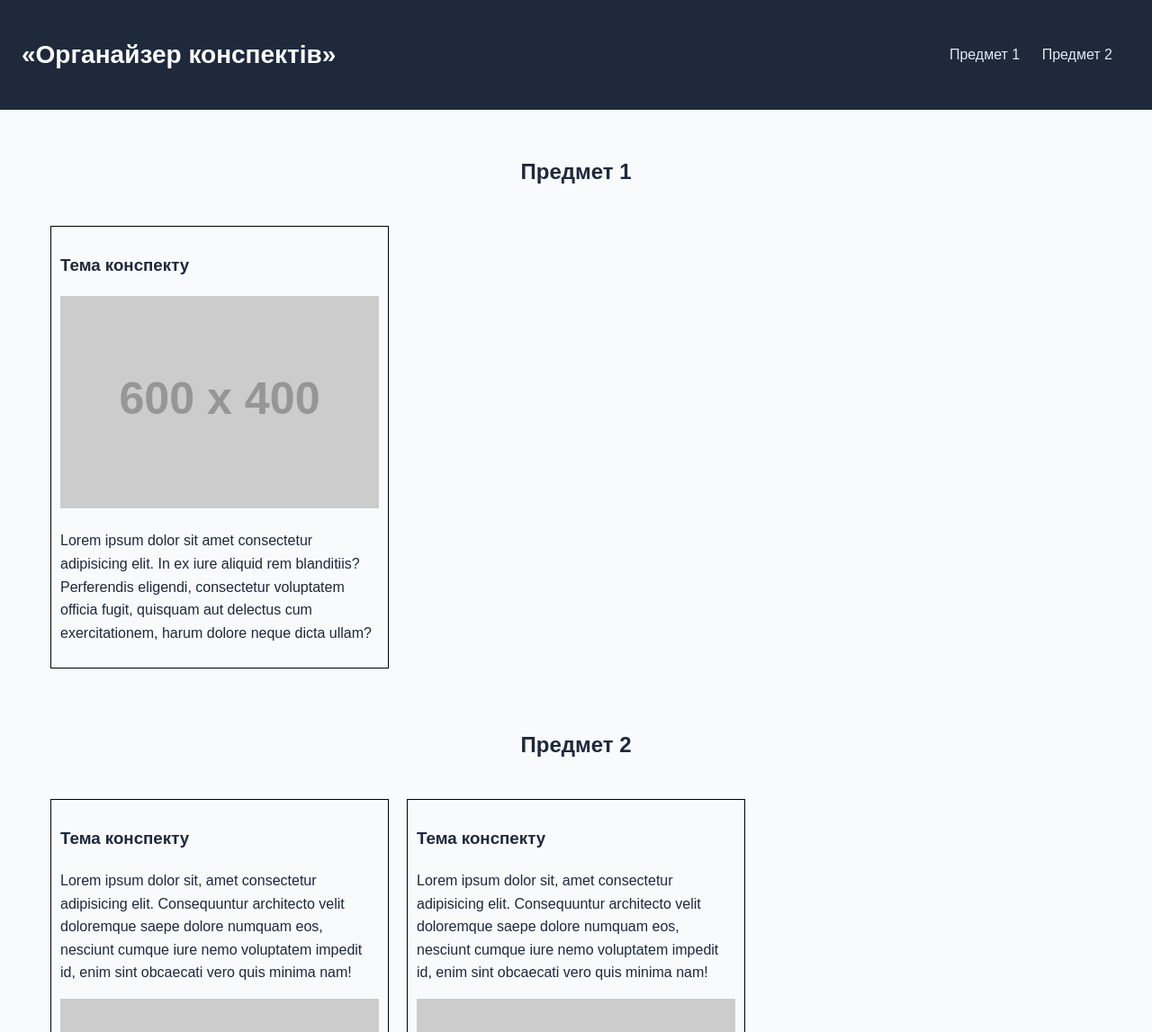
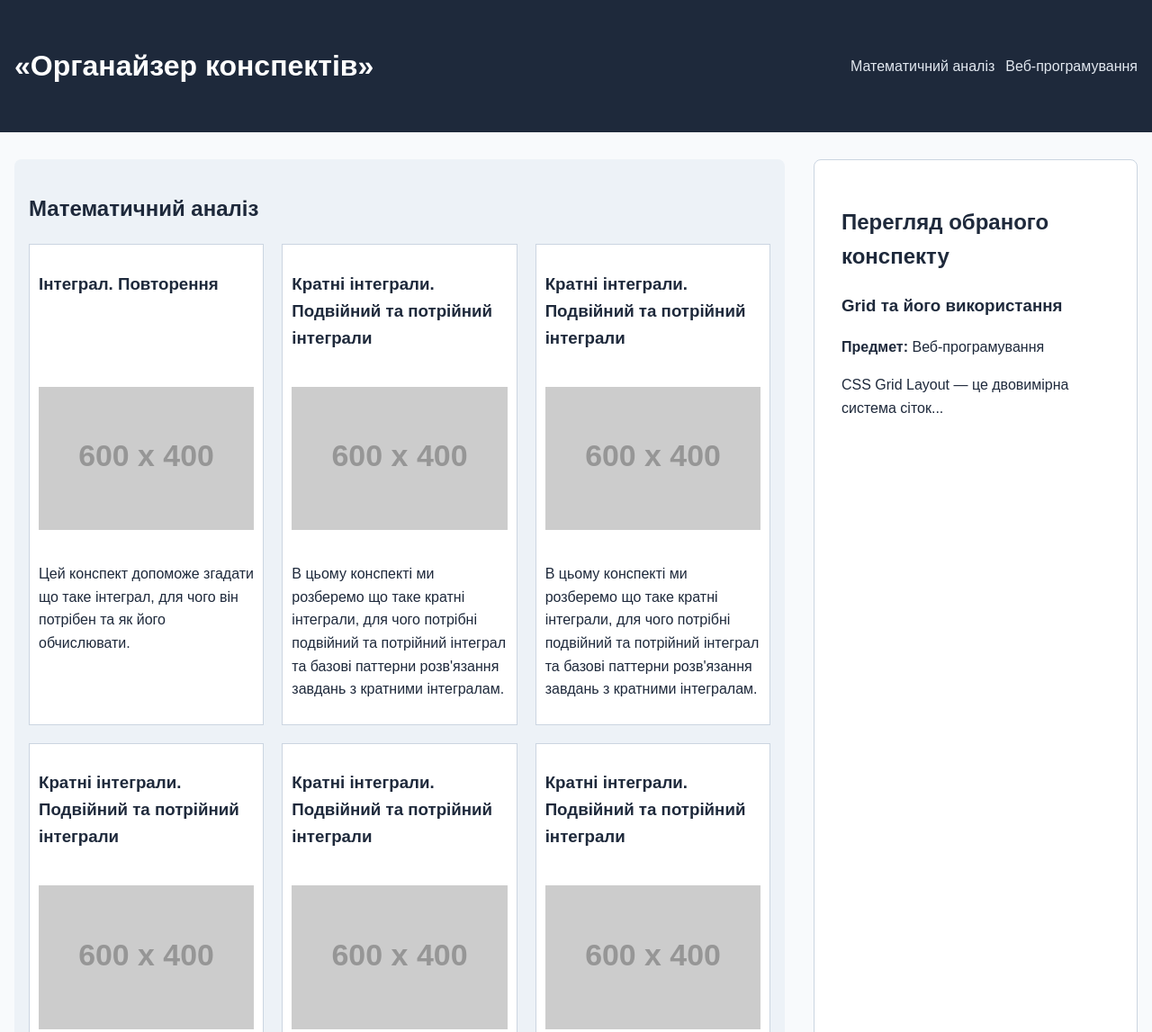
Before and after one commit to Illya-1/study-notes-organizer, a plain HTML site: page index.html in a window 1280 px wide. Shown: the top 1147 px of the page at 90% size. Drawn offline with Linux system fonts and the light colour scheme; placeholder pictures from the web are drawn by us.

Commit message:
Implement responsive grid and flexbox layout

```diff
--- a/css/style.css
+++ b/css/style.css
@@ -1,5 +1,10 @@
 *, *::before, *::after{
     box-sizing: border-box;
+}
+
+img {
+    max-width: 100%;
+    height: auto;
 }
 
 body{
@@ -11,91 +16,119 @@
     background-color: #F8FAFC;
 }
 
+.container{
+    max-width: 1600px;
+    margin: 0 auto;
+    padding: 0 16px;
+}
+
+
 header{
     background-color: #1E293B;
     color:#FFFFFF;
-    padding: 20px 24px;
 
-    display:flex;
+    padding: 24px 0;
+    @media (min-width: 600px){padding: 48px 0;}
+}
+
+.header-container{
+    display: flex;
+    flex-direction: column;
     align-items: center;
+    gap: 16px;
+    @media (min-width: 1024px) {
+        flex-direction: row;
         justify-content: space-between;
+    }
 
-    flex-wrap: wrap;
-    flex-direction: row;
-
-    gap: 10px 20px;
+    text-align: center;
 }
 
 header h1{
     font-size: 1.75rem;
+    @media (min-width: 1024px) {font-size: 2rem;}
+
     font-weight: 600;
+    margin: 0;
+    flex-shrink: 0;
+}
+
+header nav{
+    display: flex;
+    justify-content: center;
+    align-items: center;
+    flex-wrap: wrap;
+    gap: 12px;
+    text-align: center;
 }
 
 header nav a{
     color: #E2E8F0;
     text-decoration: none;
-    margin-right: 20px;
+    display: inline-block;
 }
 
 header nav a:hover{
     color: #FFFFFF;
 }
 
-main{
-    max-width: 1200px;
-    width: fit-content;
-    width: 100%;
-    margin: 30px auto;
-    padding: 0px 16px;
-    display: flex;
-    flex-direction: column;
-    align-items: center;
+
+.content-wrapper{
+    margin-top: 30px;
+    margin-bottom: 40px;
+
+    @media (min-width: 1024px){
+        display: grid;
+        grid-template-columns: 1fr 360px;
+        gap: 32px;
+    }
 }
 
 
-
-.cards-container{
-    display: grid;
-    grid-template-columns: 1fr;
-    gap: 20px;
-    margin-bottom: 30px;
+main{
+    display:flex;
+    flex-direction: column;
+    gap: 36px;
 }
 
-@media(min-width: 600px){
-    .cards-container{
-        grid-template-columns: 1fr 1fr;
-    }
-}
+.subject{
+    /* margin-bottom: 24px; */
+    padding: 16px;
 
-@media(min-width: 1024px){
-    .cards-container{
-        grid-template-columns: 1fr 1fr 1fr;
-    }
-}
-
-.cards-container h2{
-    grid-column: 1 / -1;
-    text-align: center;
+    background-color: #EDF2F7;
+    border-radius: 8px;
 }
 
 
+.cards-container{
+    display:grid;
+    grid-template-columns: 1fr;
+    @media (min-width: 600px) {grid-template-columns: repeat(2, 1fr);}
+    @media (min-width: 1280px) {grid-template-columns: repeat(3, 1fr);}
+
+    grid-auto-rows: auto auto 1fr;
+
+    gap: 20px;
+}
+
 .card{
     padding: 10px;
-    border: 1px solid black;
-    margin-bottom: 16px;
-    max-width: 400px;
-}
 
-.card img {
-  max-width: 100%;
-  height: auto;
+    background-color: #FFFFFF;
+    border: 1px solid #CBD5E1;
+
+    display: grid;
+    grid-row: span 3;
+    grid-template-rows: subgrid;
 }
 
 aside {
     background-color: #FFFFFF;
     border: 1px solid #CBD5E1;
     border-radius: 8px;
+
     margin-top: 32px;
+    @media (min-width: 1024px){margin-top: 0px;}
 
     padding: 30px;
     line-height: 1.6;
--- a/index.html
+++ b/index.html
@@ -8,46 +8,110 @@
 </head>
 <body>
     <header>
+        <div class="container header-container">
             <h1>«Органайзер конспектів»</h1>
             <nav>
-            <a href="#subject-1">Предмет 1</a>
-            <a href="#subject-2">Предмет 2</a>
+                <a href="#calculus">Математичний аналіз</a>
+                <a href="#web-dev">Веб-програмування</a>
             </nav>
+        </div>
     </header>
 
+    <div class="container content-wrapper">
         <main>
-        <section id="subject-1" class="cards-container">
-            <h2>Предмет 1</h2>
+            <section id="calculus" class="subject">
+                <h2>Математичний аналіз</h2>
 
+                <div class="cards-container">
                     <article class="card">
-                    <h3>Тема конспекту</h3>
-                    <img src="https://placehold.co/600x400" alt="notes-info-demonstration-1">
-                    <p>Lorem ipsum dolor sit amet consectetur adipisicing elit. In ex iure aliquid rem blanditiis? Perferendis eligendi, consectetur voluptatem officia fugit, quisquam aut delectus cum exercitationem, harum dolore neque dicta ullam?</p>
-                </article>
-        </section>
-
-        <section id="subject-2" class="cards-container">
-            <h2>Предмет 2</h2>
-            <article class="card">
-                <h3>Тема конспекту</h3>
-                <p>Lorem ipsum dolor sit, amet consectetur adipisicing elit. Consequuntur architecto velit doloremque saepe dolore numquam eos, nesciunt cumque iure nemo voluptatem impedit id, enim sint obcaecati vero quis minima nam!</p>
-                <img src="https://placehold.co/600x400" alt="notes-info-demonstration-2">
-                <p>Lorem ipsum dolor sit amet, consectetur adipisicing elit. At facere itaque dignissimos sint ratione beatae unde, vitae velit, voluptas nihil architecto est excepturi voluptatem eum veniam repellat, aut provident repellendus?</p>
+                        <h3>Інтеграл. Повторення</h3>
+                        <img src="https://placehold.co/600x400" alt="Зображення інтеграла та графіка де застосовується інтеграл">
+                        <p>
+                            Цей конспект допоможе згадати що таке інтеграл, для чого він потрібен та як його обчислювати.
+                        </p>
                     </article>
 
                     <article class="card">
-                <h3>Тема конспекту</h3>
-                <p>Lorem ipsum dolor sit, amet consectetur adipisicing elit. Consequuntur architecto velit doloremque saepe dolore numquam eos, nesciunt cumque iure nemo voluptatem impedit id, enim sint obcaecati vero quis minima nam!</p>
-                <img src="https://placehold.co/600x400" alt="notes-info-demonstration-2">
-                <p>Lorem ipsum dolor sit amet, consectetur adipisicing elit. At facere itaque dignissimos sint ratione beatae unde, vitae velit, voluptas nihil architecto est excepturi voluptatem eum veniam repellat, aut provident repellendus?</p>
+                        <h3>Кратні інтеграли. Подвійний та потрійний інтеграли</h3>
+                        <img src="https://placehold.co/600x400" alt="зображення кратних інтегралів та графіків на яких їх можна застосувати">
+                        <p>
+                            В цьому конспекті ми розберемо що таке кратні інтеграли, для чого потрібні подвійний та потрійний інтеграл та базові паттерни розв'язання завдань з кратними інтегралам.
+                        </p>
                     </article>
+
+                    <article class="card">
+                        <h3>Кратні інтеграли. Подвійний та потрійний інтеграли</h3>
+                        <img src="https://placehold.co/600x400" alt="зображення кратних інтегралів та графіків на яких їх можна застосувати">
+                        <p>
+                            В цьому конспекті ми розберемо що таке кратні інтеграли, для чого потрібні подвійний та потрійний інтеграл та базові паттерни розв'язання завдань з кратними інтегралам.
+                        </p>
+                    </article>
+
+                    <article class="card">
+                        <h3>Кратні інтеграли. Подвійний та потрійний інтеграли</h3>
+                        <img src="https://placehold.co/600x400" alt="зображення кратних інтегралів та графіків на яких їх можна застосувати">
+                        <p>
+                            В цьому конспекті ми розберемо що таке кратні інтеграли, для чого потрібні подвійний та потрійний інтеграл та базові паттерни розв'язання завдань з кратними інтегралам.
+                        </p>
+                    </article>
+
+                    <article class="card">
+                        <h3>Кратні інтеграли. Подвійний та потрійний інтеграли</h3>
+                        <img src="https://placehold.co/600x400" alt="зображення кратних інтегралів та графіків на яких їх можна застосувати">
+                        <p>
+                            В цьому конспекті ми розберемо що таке кратні інтеграли, для чого потрібні подвійний та потрійний інтеграл та базові паттерни розв'язання завдань з кратними інтегралам.
+                        </p>
+                    </article>
+
+                    <article class="card">
+                        <h3>Кратні інтеграли. Подвійний та потрійний інтеграли</h3>
+                        <img src="https://placehold.co/600x400" alt="зображення кратних інтегралів та графіків на яких їх можна застосувати">
+                        <p>
+                            В цьому конспекті ми розберемо що таке кратні інтеграли, для чого потрібні подвійний та потрійний інтеграл та базові паттерни розв'язання завдань з кратними інтегралам.
+                        </p>
+                    </article>
+                </div>
+            </section>
+
+            <section id="web-dev" class="subject">
+                <h2>Веб-програмування</h2>
+
+                <div class="cards-container">
+                    <article class="card">
+                        <h3>Flexbox</h3>
+                        <img src="https://placehold.co/600x400" alt="Зображення flex лейаута">
+                        <p>
+                            В цьому конспекті ми розберемо що таке Flexbox та як його використовувати
+                        </p>
+                    </article>
+
+                    <article class="card">
+                        <h3>Grid та його використання</h3>
+                        <img src="https://placehold.co/600x400" alt="Зображення grid лейаута">
+                        <p>
+                            Цей конспет про технологію Grid, що воно таке та як використовувати
+                        </p>
+                    </article>
+                </div>
             </section>
         </main>
 
-    <aside>Перегляд обраного конспекту (плейсхолдер)</aside>
+        <aside>
+            <h2>Перегляд обраного конспекту</h2>
+            <article>
+                <h3>Grid та його використання</h3>
+                <p><strong>Предмет:</strong> Веб-програмування</p>
+                <p>CSS Grid Layout — це двовимірна система сіток...</p>
+            </article>
+        </aside>
+    </div>
+
+
 
     <footer>
-        <p>Авторство: Lorem ipsum dolor sit, amet consectetur adipisicing elit. Culpa consectetur, harum alias adipisci reiciendis dolorum quaerat facilis temporibus dignissimos facere hic a ea veritatis quae eligendi iusto voluptatum dolores. Reiciendis.</p>
+        <p>
+            Навчальний проєкт для курсу «Програмування веб-застосувань» &copy; 2026
+        </p>
     </footer>
 
     <script src="js/app.js"></script>
```
Lines whose indentation alone changed are shown as unchanged.
